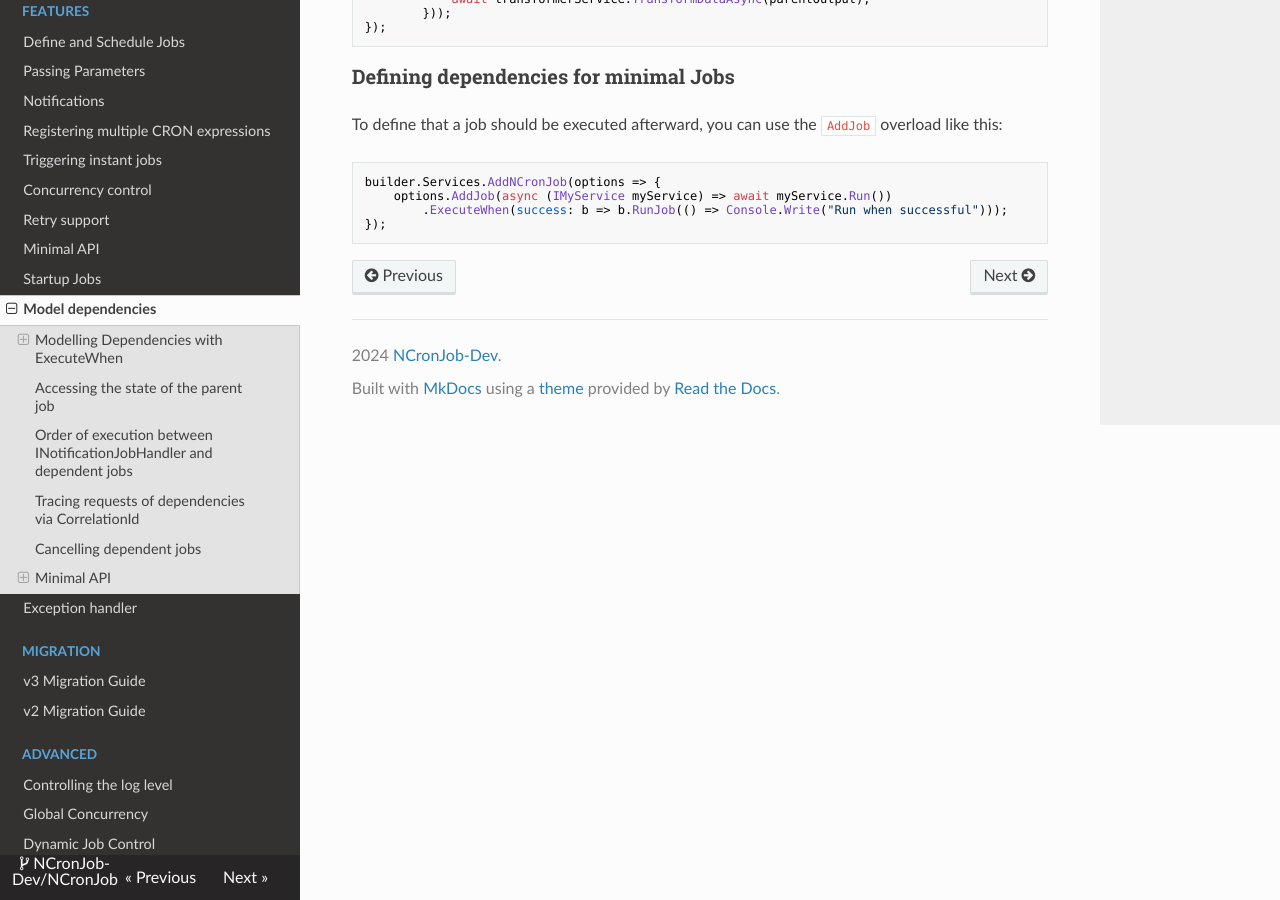
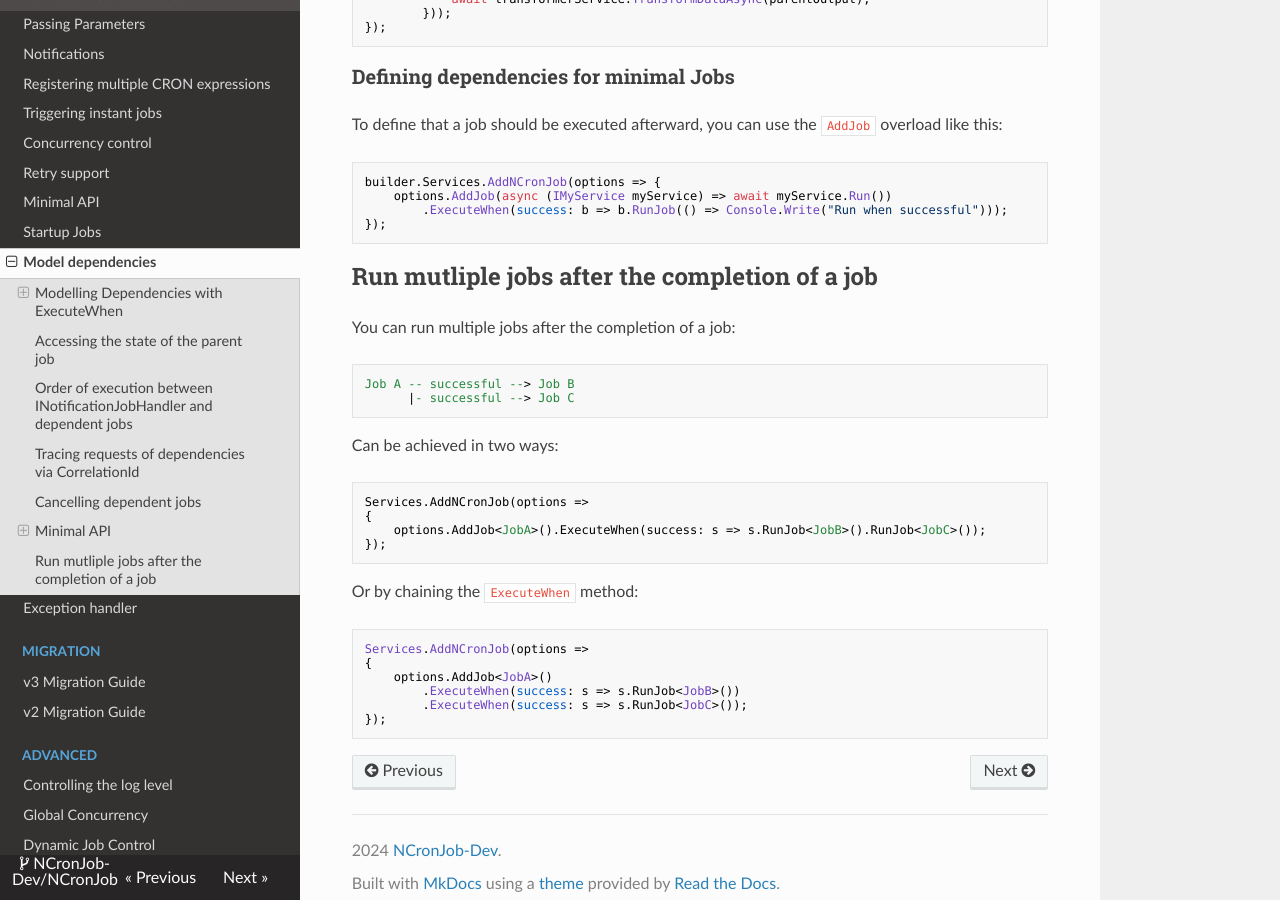
Before and after one commit to NCronJob-Dev/NCronJob, an MkDocs documentation site: the page built from docs/features/model-dependencies.md, in a window 1280 px wide and 900 px high, scrolled down 3123 px. Built offline with MkDocs 1.6.1, drawn with Linux system fonts in a browser that asks for light colours; nearby versions of some CDN libraries.

Commit message:
docs: added example for chaining

````diff
--- a/docs/features/model-dependencies.md
+++ b/docs/features/model-dependencies.md
@@ -127,3 +127,31 @@ builder.Services.AddNCronJob(options => {
         .ExecuteWhen(success: b => b.RunJob(() => Console.Write("Run when successful")));
 });
 ```
+
+## Run mutliple jobs after the completion of a job
+
+You can run multiple jobs after the completion of a job:
+```no-class
+Job A -- successful --> Job B
+      |- successful --> Job C
+```
+
+Can be achieved in two ways:
+
+```csharp
+Services.AddNCronJob(options =>
+{
+    options.AddJob<JobA>().ExecuteWhen(success: s => s.RunJob<JobB>().RunJob<JobC>());
+});
+```
+
+Or by chaining the `ExecuteWhen` method:
+
+```csharp
+Services.AddNCronJob(options =>
+{
+    options.AddJob<JobA>()
+        .ExecuteWhen(success: s => s.RunJob<JobB>())
+        .ExecuteWhen(success: s => s.RunJob<JobC>());
+});
+```
````
